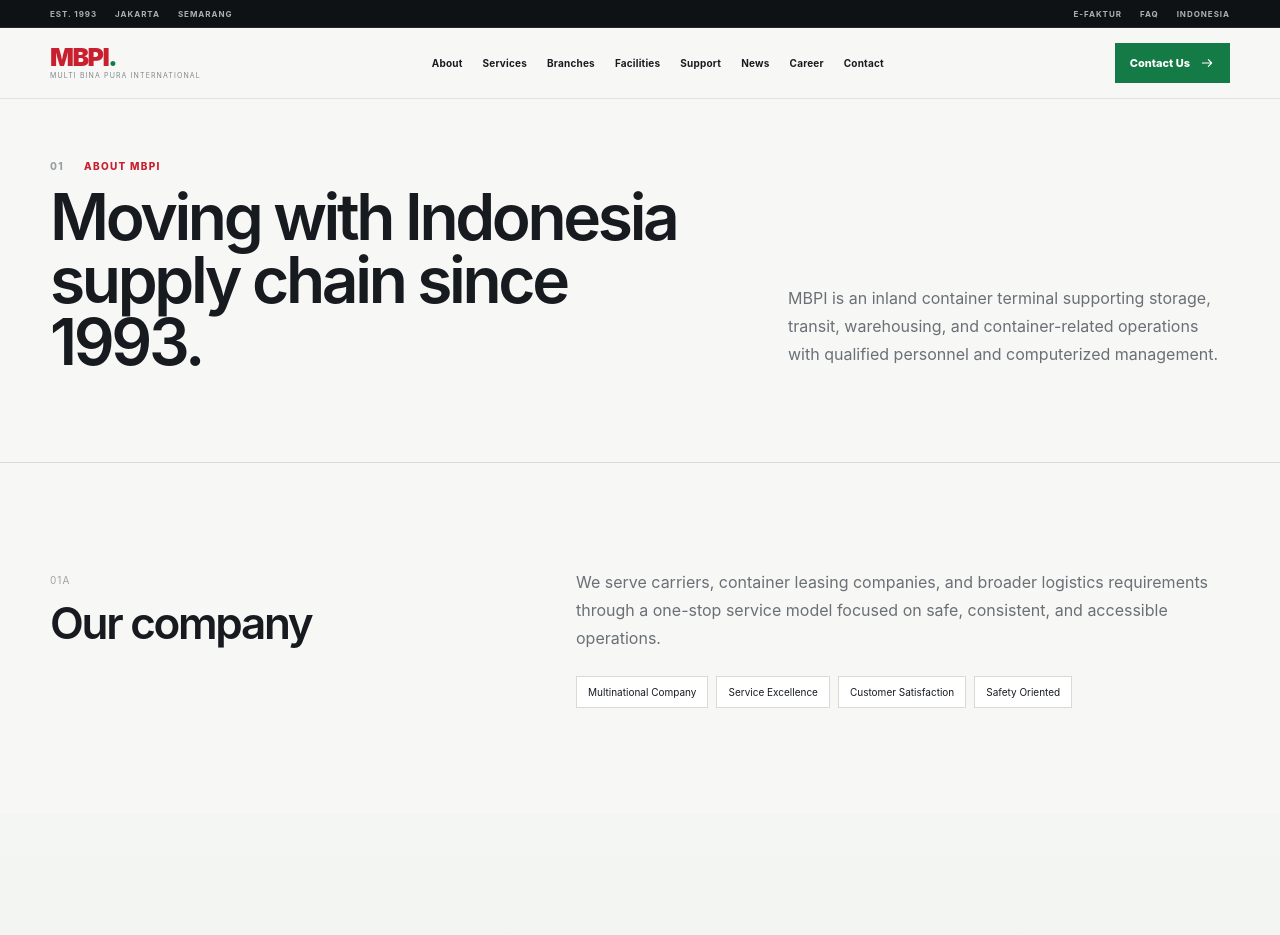
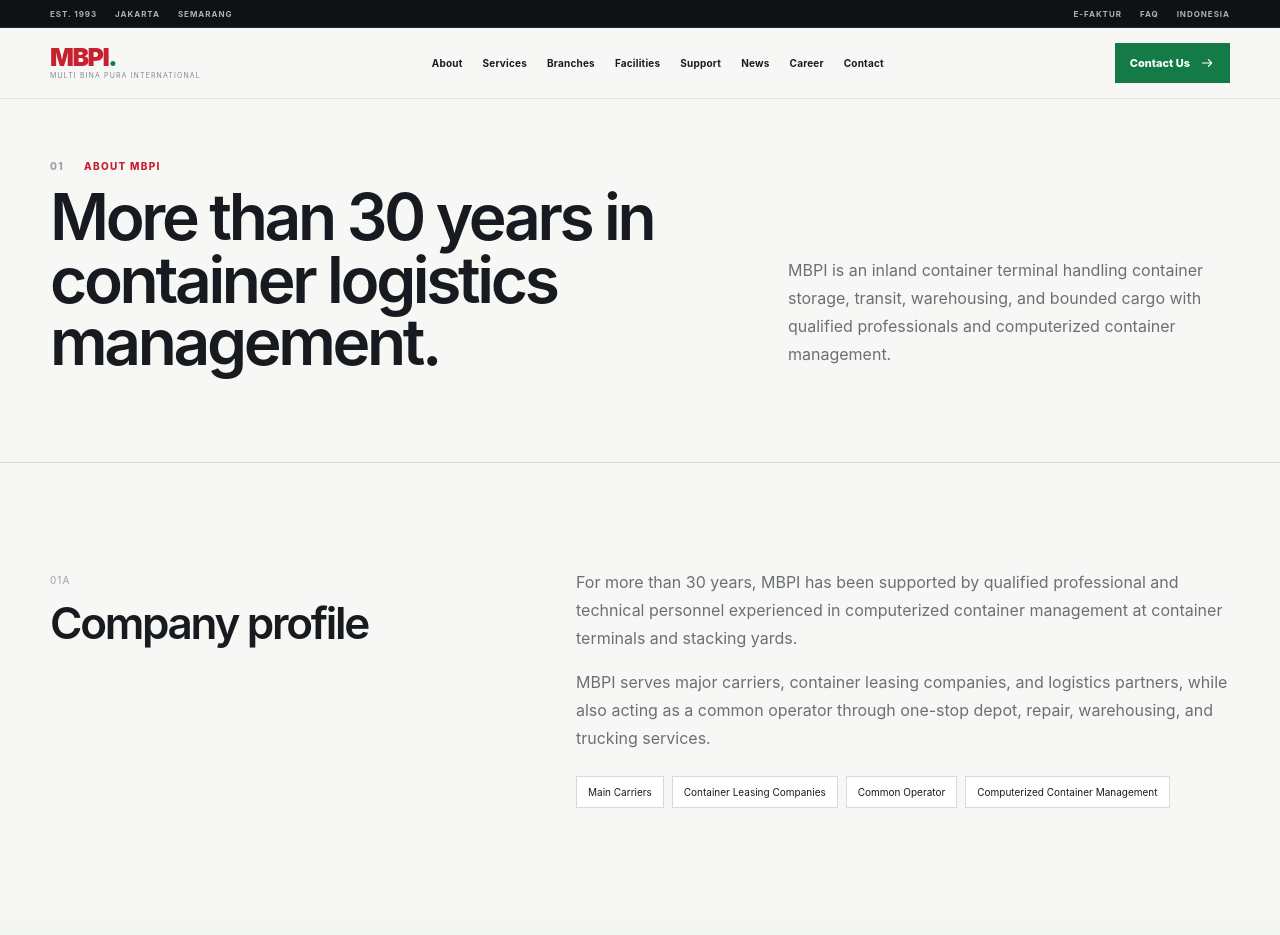
Before and after one commit to nabillazachra/mbpi-revamp, a Next.js app: page /about-us in a window 1280 px wide. Shown: the top 935 px of the page. Built offline with nearby package versions, Linux system fonts and the light colour scheme.

Commit message:
content: restore full company profile context

```diff
--- a/components/AboutPage.js
+++ b/components/AboutPage.js
@@ -5,8 +5,22 @@
 export default function AboutPage({ lang='id' }) {
   const id = lang === 'id';
   return <SiteShell lang={lang}>
-    <PageHero index="01" kicker={id ? 'TENTANG MBPI' : 'ABOUT MBPI'} title={id ? 'Bergerak bersama rantai pasok Indonesia sejak 1993.' : 'Moving with Indonesia supply chain since 1993.'} intro={id ? 'MBPI adalah inland container terminal yang menangani penyimpanan, transit, warehousing, dan aktivitas terkait kontainer melalui tenaga profesional dan sistem terkomputerisasi.' : 'MBPI is an inland container terminal supporting storage, transit, warehousing, and container-related operations with qualified personnel and computerized management.'}/>
-    <section className="section"><div className="container aboutStatement"><div><span className="sectionIndex">01A</span><h2>{id ? 'Perusahaan kami' : 'Our company'}</h2></div><div><p>{id ? 'Kami melayani carrier, container leasing company, dan kebutuhan logistik lain dengan pendekatan one-stop service. Fokus kami adalah memberikan operasi yang aman, konsisten, dan mudah diakses oleh partner bisnis.' : 'We serve carriers, container leasing companies, and broader logistics requirements through a one-stop service model focused on safe, consistent, and accessible operations.'}</p><div className="tagRow"><span>{id ? 'Perusahaan Multinasional' : 'Multinational Company'}</span><span>{id ? 'Pelayanan Prima' : 'Service Excellence'}</span><span>{id ? 'Kepuasan Pelanggan' : 'Customer Satisfaction'}</span><span>{id ? 'Berorientasi Keselamatan' : 'Safety Oriented'}</span></div></div></div></section>
+    <PageHero index="01" kicker={id ? 'TENTANG MBPI' : 'ABOUT MBPI'} title={id ? 'Lebih dari 30 tahun dalam pengelolaan logistik kontainer.' : 'More than 30 years in container logistics management.'} intro={id ? 'MBPI merupakan inland container terminal yang menangani penyimpanan kontainer, transit, pergudangan, dan bounded cargo dengan tenaga profesional serta sistem pengelolaan kontainer terkomputerisasi.' : 'MBPI is an inland container terminal handling container storage, transit, warehousing, and bounded cargo with qualified professionals and computerized container management.'}/>
+    <section className="section">
+      <div className="container aboutStatement">
+        <div><span className="sectionIndex">01A</span><h2>{id ? 'Profil perusahaan' : 'Company profile'}</h2></div>
+        <div>
+          <p>{id ? 'Selama lebih dari 30 tahun, MBPI didukung tenaga profesional dan personel teknis berkualifikasi yang berpengalaman dalam pengelolaan kontainer terkomputerisasi pada container terminal dan stacking yard.' : 'For more than 30 years, MBPI has been supported by qualified professional and technical personnel experienced in computerized container management at container terminals and stacking yards.'}</p>
+          <p>{id ? 'MBPI melayani main carriers, container leasing companies, dan partner logistik lainnya, sekaligus berperan sebagai common operator dengan layanan one-stop yang mencakup depot, repair, warehousing, dan trucking.' : 'MBPI serves major carriers, container leasing companies, and logistics partners, while also acting as a common operator through one-stop depot, repair, warehousing, and trucking services.'}</p>
+          <div className="tagRow">
+            <span>{id ? 'Main Carriers' : 'Main Carriers'}</span>
+            <span>{id ? 'Container Leasing Companies' : 'Container Leasing Companies'}</span>
+            <span>{id ? 'Common Operator' : 'Common Operator'}</span>
+            <span>{id ? 'Computerized Container Management' : 'Computerized Container Management'}</span>
+          </div>
+        </div>
+      </div>
+    </section>
     <section className="section valuesBand"><div className="container"><div className="sectionHead compact"><div><span className="sectionIndex">02</span><span className="kicker">{id ? 'NILAI INTI' : 'CORE VALUES'}</span></div><h2>{id ? 'Prinsip yang menjaga kualitas operasi.' : 'Principles that protect operational quality.'}</h2></div><div className="valueGrid">{values.map((v,i)=><article key={v}><span>0{i+1}</span><h3>{v}</h3></article>)}</div></div></section>
     <section className="section darkBand"><div className="container missionGrid"><div><div className="kicker lightKicker">{id ? 'VISI' : 'VISION'}</div><h2>{id ? 'Menjadi partner bernilai melalui layanan logistik satu atap.' : 'To be a valuable partner through one-stop logistics services.'}</h2></div><div><div className="kicker lightKicker">{id ? 'MISI' : 'MISSION'}</div><p>{id ? 'Memberikan kemudahan bagi mitra melalui layanan terintegrasi, personel berkualifikasi, dan fasilitas berstandar tinggi.' : 'Bring convenience to partners through integrated services, qualified personnel, and high-standard facilities.'}</p></div></div></section>
   </SiteShell>;
```
